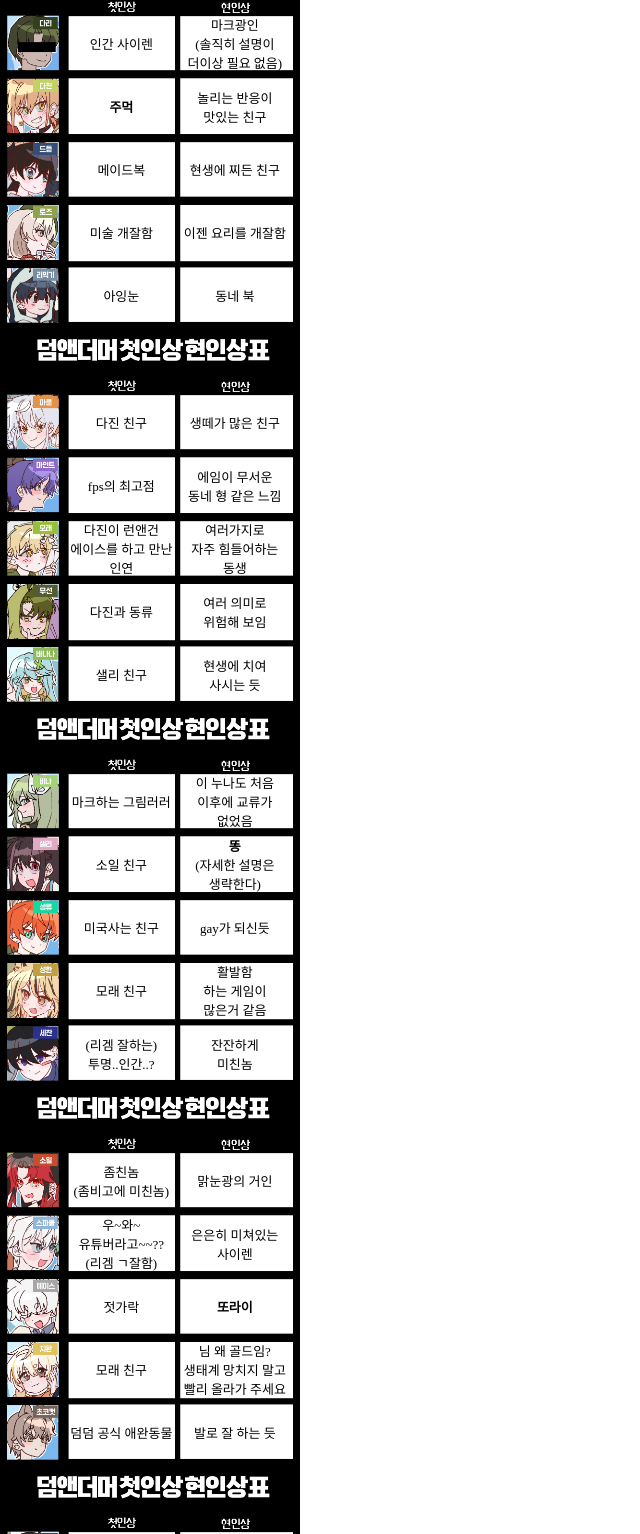
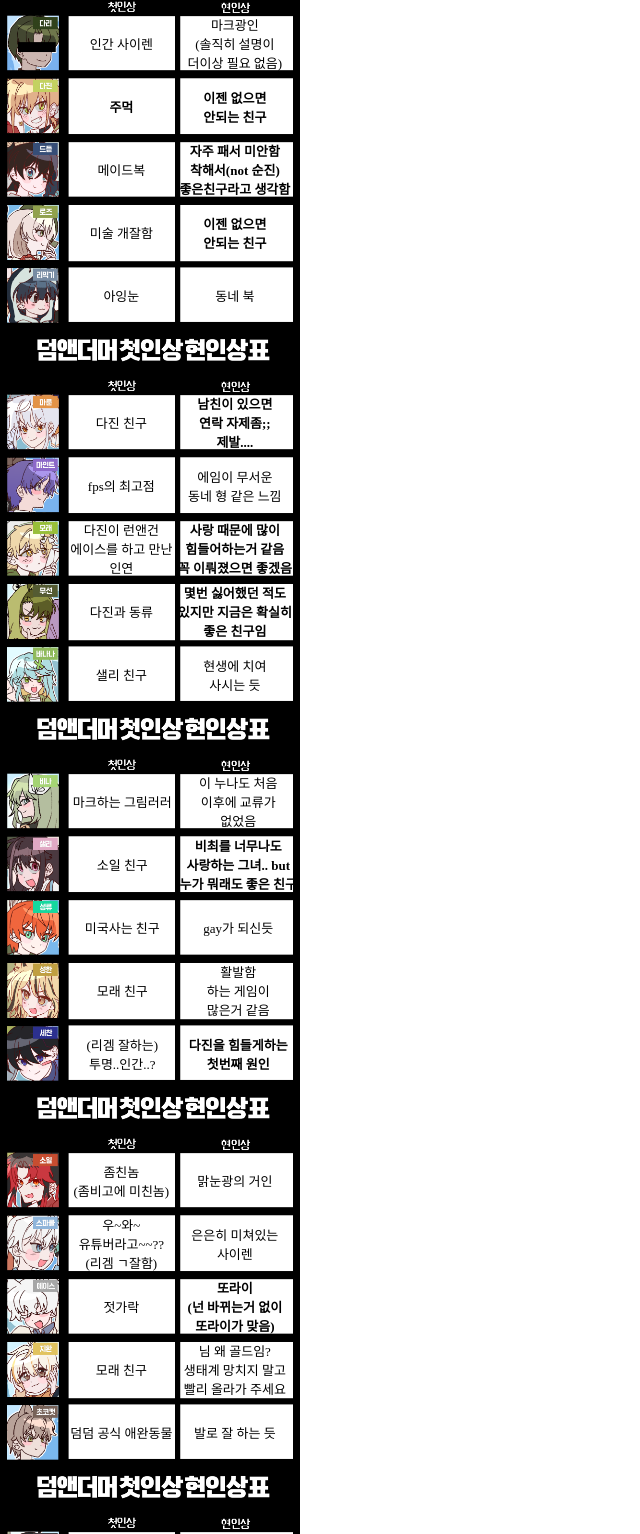
Before and after one commit to Keidat/dnd-secret, a plain HTML site: page index.html in a window 1280 px wide. Shown: the part 430-1964 px from the top of the page, without its empty margins (0-640 px from the left). Drawn offline with Linux system fonts and the light colour scheme.

Commit message:
Update index.html

```diff
--- a/index.html
+++ b/index.html
@@ -76,7 +76,7 @@
                     <b>주먹</b>
                 </td>
                 <td>
-                    놀리는 반응이<br>맛있는 친구
+                    <span><b>이젠 없으면<br>안되는 친구</b></span>
                 </td>
             </tr><tr>
                 <td class="headimg"></td>
@@ -84,7 +84,7 @@
                     <a href="https://youtu.be/qNJydXHheGE?si=OfQB6JiEjNKCiZKw">메이드복</a>
                 </td>
                 <td>
-                    현생에 찌든 친구
+                    <b>자주 패서 미안함<br>착해서(not 순진)<br>좋은친구라고 생각함</b>
                 </td>
             </tr><tr>
                 <td class="headimg"></td>
@@ -92,7 +92,7 @@
                     미술 개잘함
                 </td>
                 <td>
-                    이젠 요리를 개잘함
+                    <span><b>이젠 없으면<br>안되는 친구</b></span>
                 </td>
             </tr><tr>
                 <td class="headimg"></td>
@@ -116,7 +116,7 @@
                     다진 친구
                 </td>
                 <td>
-                    생떼가 많은 친구
+                    <b>남친이 있으면<br>연락 자제좀;;<br>제발....</b>
                 </td>
             </tr>
             <tr>
@@ -133,7 +133,7 @@
                     다진이 런앤건<br>에이스를 하고 만난<br>인연
                 </td>
                 <td>
-                    여러가지로<br>자주 힘들어하는<br>동생
+                    <b>사랑 때문에 많이<br>힘들어하는거 같음<br>꼭 이뤄졌으면 좋겠음</b>
                 </td>
             </tr><tr>
                 <td class="headimg"></td>
@@ -141,7 +141,7 @@
                     다진과 동류
                 </td>
                 <td>
-                    여러 의미로<br>위험해 보임
+                    <b>몇번 싫어했던 적도<br>있지만 지금은 확실히<br>좋은 친구임</b>
                 </td>
             </tr><tr>
                 <td class="headimg"></td>
@@ -174,7 +174,7 @@
                     소일 친구
                 </td>
                 <td>
-                    <b>똥</b><br>(자세한 설명은<br>생략한다)
+                    <b>비최를 너무나도<br>사랑하는 그녀.. but<br>누가 뭐래도 좋은 친구</b>
                 </td>
             </tr><tr>
                 <td class="headimg"></td>
@@ -198,7 +198,7 @@
                     (리겜 잘하는)<br>투명..인간..?
                 </td>
                 <td>
-                    잔잔하게<br>미친놈
+                    <b>다진을 힘들게하는<br>첫번째 원인</b>
                 </td>
             </tr>
         </table>
@@ -231,7 +231,8 @@
                     젓가락
                 </td>
                 <td>
-                    <b>또라이</b>
+                    <!-- <b>유선이의 그 남자</b> -->
+                    <b>또라이<br>(넌 바뀌는거 없이<br>또라이가 맞음)</b>
                 </td>
             </tr><tr>
                 <td class="headimg"></td>
```
